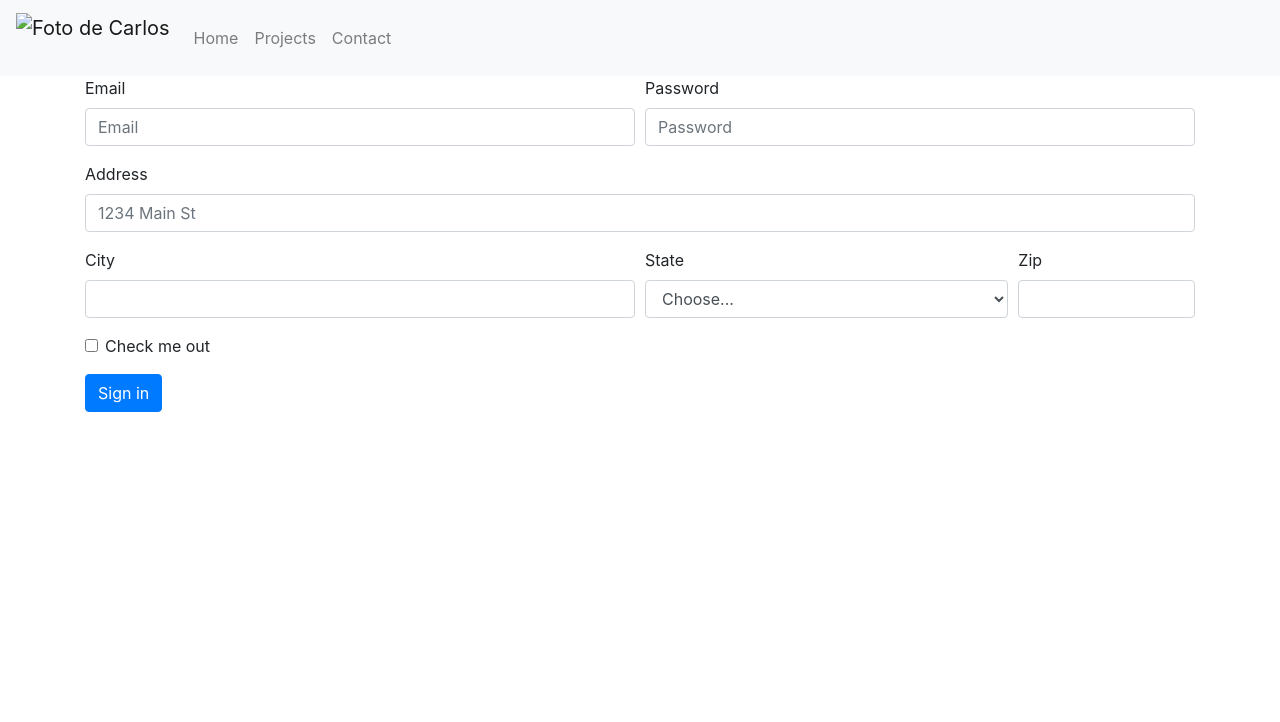
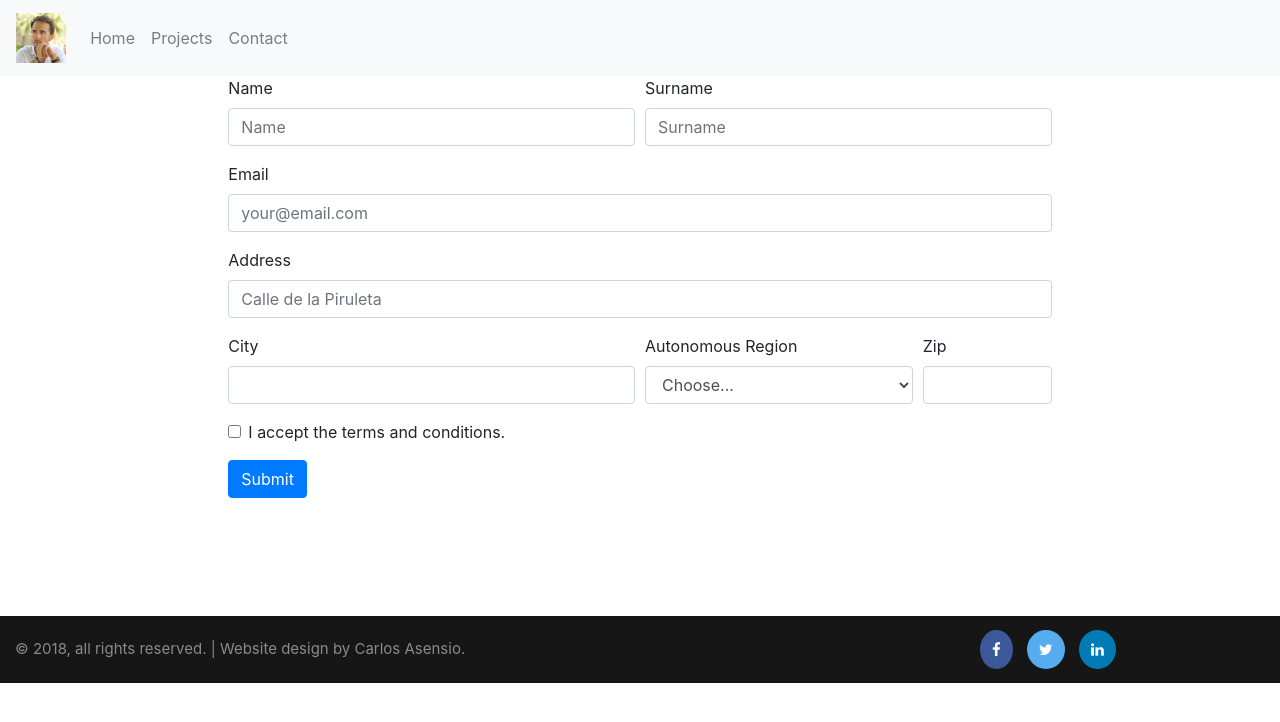
Before and after one commit to anqin-gh/web-development-bootcamp-Alicante, a plain HTML site: page web/contact.html in a window 1280 px wide. Drawn offline with Linux system fonts and the light colour scheme.

Commit message:
create main pages: index, projects & contact

```diff
--- a/web/contact.html
+++ b/web/contact.html
@@ -1,42 +1,50 @@
 <!DOCTYPE html>
 <html>
   <head>
+    <meta charset="utf-8">
   	<script type="text/javascript" src="js/jquery-3.3.1.min.js"></script>
     <script type="text/javascript" src="js/bootstrap.min.js"></script>
     <link rel="stylesheet" type="text/css" href="css/bootstrap.min.css">
+    <link rel="stylesheet" href="https://cdnjs.cloudflare.com/ajax/libs/font-awesome/4.7.0/css/font-awesome.min.css">
     <link rel="stylesheet" type="text/css" href="css/style.css">
     <title>Contact</title>
   </head>
   <body>
   	<nav class="navbar navbar-expand-sm navbar-light bg-light sticky-top">
       <a class="navbar-brand" href="index.html">
-        <img src="img/carlos_mini.png" height="50px" class="d-inline-block align top" alt="Foto de Carlos">
+        <img src="img/carlos.jpg" height="50px" class="d-inline-block align top" alt="Foto de Carlos">
       </a>
       <button class="navbar-toggler" type="button" data-toggle="collapse" data-target="#navbarNavAltMarkup" aria-controls="navbarNavAltMarkup" aria-expanded="false" aria-label="Toggle navigation"><span class="navbar-toggler-icon"></span>
       </button>
   		<div class="collapse navbar-collapse" id="navbarNavAltMarkup">
   			<div class="navbar-nav">
   				<a class="nav-item nav-link" href="index.html">Home</a>
-        	<a class="nav-item nav-link" href="#">Projects</a>
-        	<a class="nav-item nav-link" href="#">Contact</a>
+        	<a class="nav-item nav-link" href="projects.html">Projects</a>
+        	<a class="nav-item nav-link" href="contact.html">Contact</a>
   			</div>
   		</div>
   	</nav>
-    <div class="container">
-      <form>
+    <main class="container-fluid">
+      <div class="row">
+        <div class="col-md-2"></div>
+        <form class="col-md-8">
           <div class="form-row">
             <div class="form-group col-md-6">
-            <label for="inputEmail4">Email</label>
-            <input type="email" class="form-control" id="inputEmail4" placeholder="Email">
+              <label for="name">Name</label>
+              <input type="text" class="form-control" id="name" placeholder="Name">
             </div>
             <div class="form-group col-md-6">
-            <label for="inputPassword4">Password</label>
-            <input type="password" class="form-control" id="inputPassword4" placeholder="Password">
+              <label for="surname">Surname</label>
+              <input type="text" class="form-control" id="surname" placeholder="Surname">
             </div>
           </div>
           <div class="form-group">
+            <label for="email">Email</label>
+            <input type="text" class="form-control" id="email" placeholder="your@email.com">
+          </div>
+          <div class="form-group">
             <label for="inputAddress">Address</label>
-          <input type="text" class="form-control" id="inputAddress" placeholder="1234 Main St">
+            <input type="text" class="form-control" id="inputAddress" placeholder="Calle de la Piruleta">
           </div>
           <div class="form-row">
             <div class="form-group col-md-6">
@@ -44,10 +52,28 @@
               <input type="text" class="form-control" id="inputCity">
             </div>
             <div class="form-group col-md-4">
-            <label for="inputState">State</label>
-            <select id="inputState" class="form-control">
+              <label for="autonomousRegion">Autonomous Region</label>
+              <select id="autonomousRegion" class="form-control">
                 <option selected>Choose...</option>
-              <option>...</option>
+                <option>Andalucía</option>
+                <option>Aragón</option>
+                <option>Asturias, Principado de</option>
+                <option>Balears, Illes</option>
+                <option>Canarias</option>
+                <option>Cantabria</option>
+                <option>Castilla y León</option>
+                <option>Castilla - La Mancha</option>
+                <option>Cataluña</option>
+                <option>Comunitat Valenciana</option>
+                <option>Extremadura</option>
+                <option>Galicia</option>
+                <option>Madrid, Comunidad de</option>
+                <option>Murcia, Región de</option>
+                <option>Navarra, Comunidad Foral de</option>
+                <option>País Vasco</option>
+                <option>Rioja, La</option>
+                <option>Ceuta</option>
+                <option>Melilla</option>
               </select>
             </div>
             <div class="form-group col-md-2">
@@ -59,13 +85,27 @@
             <div class="form-check">
               <input class="form-check-input" type="checkbox" id="gridCheck">
               <label class="form-check-label" for="gridCheck">
-              Check me out
+                I accept the terms and conditions.
               </label>
             </div>
           </div>
-        <button type="submit" class="btn btn-primary">Sign in</button>
+          <button type="submit" class="btn btn-primary">Submit</button>
         </form>
+        <div class="col-md-2"></div>
       </div>
+    </main>
+    <footer class="container-fluid">
+      <div class="row align-items-center">
+        <div class="col-md-9">
+          © 2018, all rights reserved.  |  Website design by Carlos Asensio.
+        </div>
+        <div class="col-md-3">
+          <a href="https://theuselessweb.com/" class="fa fa-facebook"></a>
+          <a href="https://theuselessweb.com/" class="fa fa-twitter"></a>
+          <a href="https://theuselessweb.com/" class="fa fa-linkedin"></a>
+        </div>
+      </div>
+    </footer>
     <script type="text/javascript" src="js/script.js"></script>
   </body>
 </html>
--- a/web/css/style.css
+++ b/web/css/style.css
@@ -0,0 +1,62 @@
+* {
+	box-sizing: border-box;
+}
+
+main {
+	min-height: 540px;
+}
+
+footer {
+	background-color: #161616;
+	color: #8c8989;
+    font-size: 15px;
+    height: 67px;
+ 	position: relative;
+}
+
+footer>div {
+	height: 100%;
+	vertical-align: middle;
+}
+
+.fa {
+	padding: 12px;
+	margin: 5px;
+  	text-align: center;
+  	text-decoration: none;
+  	border-radius: 50%;
+}
+
+.fa:hover {
+    opacity: 0.7;
+}
+
+.fa-facebook {
+  	background: #3B5998;
+  	color: white;
+}
+
+.fa-twitter {
+  	background: #55ACEE;
+  	color: white;
+}
+
+.fa-linkedin {
+  	background: #007bb5;
+  	color: white;
+}
+
+a:hover,a:active,a:visited,a:link {
+	text-decoration: none;
+}
+
+.project-img {
+	width: : 100%;
+	vertical-align: middle;
+	margin: 20px auto;
+	display: block;
+}
+
+.project-description {
+	text-align: justify;
+}
```
Also changed, not shown: web/index.html (+23 -4 lines), web/projects.html (added, +64 -0 lines), web/img/carlos.jpg (added), web/img/minimaze.jpg (added), web/img/tuenti.svg (added). Lines whose indentation alone changed are shown as unchanged.
